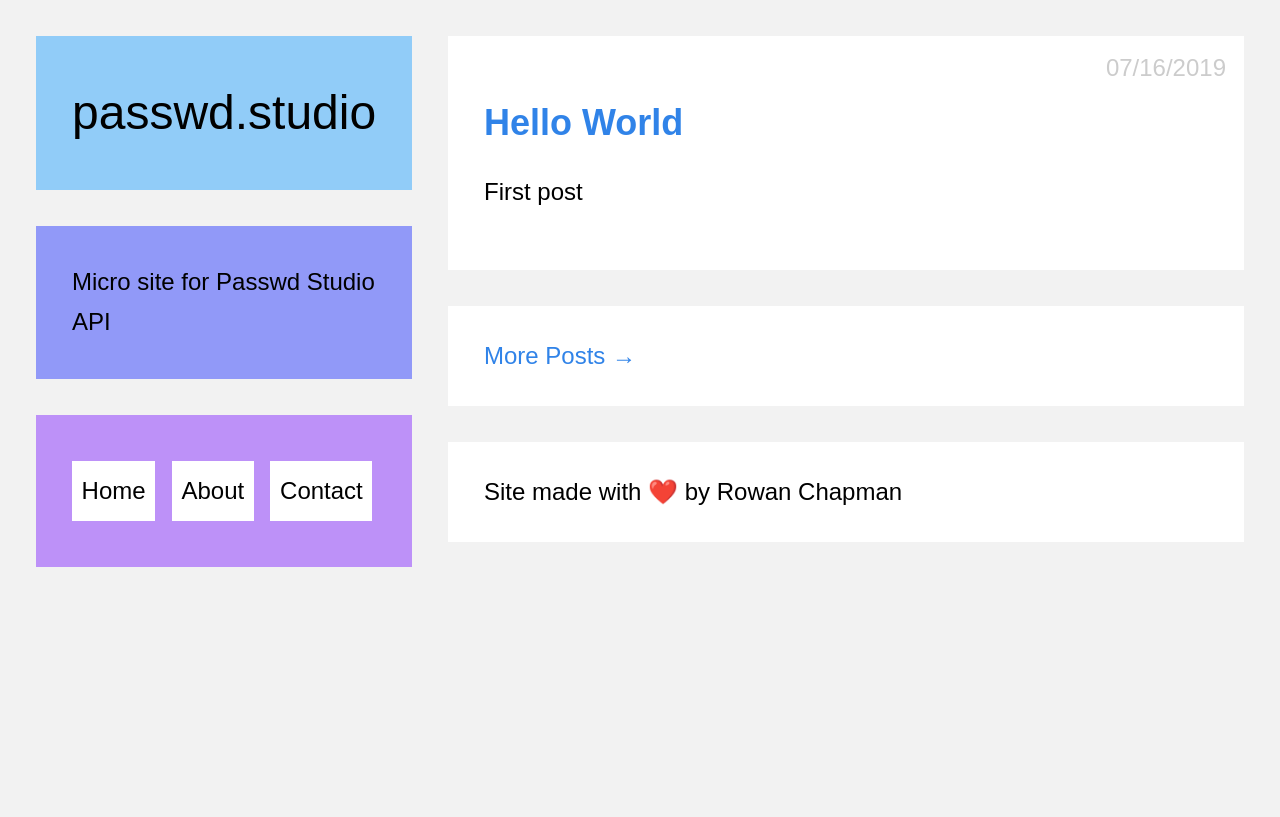
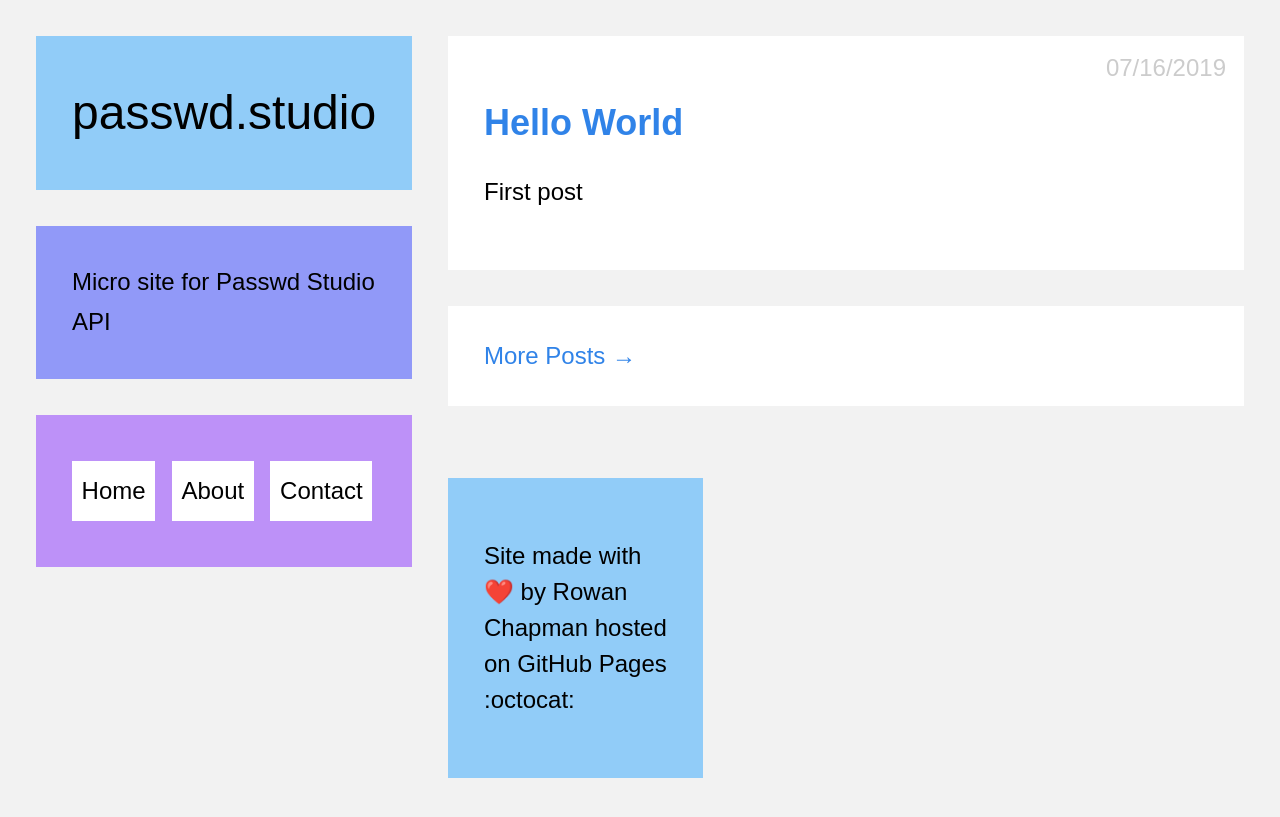
Before and after one commit to rchapman83/passwd-studio-web, a Jekyll site: the page built from index.html, in a window 1280 px wide. Shown: the top 817 px of the page. Built offline with Jekyll 4.4.1, drawn with Linux system fonts in a browser that asks for light colours; emoji names are drawn with the system emoji font.

Commit message:
update to layout

```diff
--- a/_includes/footer.html
+++ b/_includes/footer.html
@@ -1,3 +1,7 @@
-<footer class="module color3">
-    Site made with :heart: by {{ site.author }}
+<aside class="main-footer">
+<footer class="module">
+    <p>
+    Site made with :heart: by {{ site.author }} hosted on GitHub Pages :octocat:
+    </p>
 </footer>
+</aside>
--- a/_sass/_layout.scss
+++ b/_sass/_layout.scss
@@ -121,6 +121,27 @@
 
 /*****************************************************************************/
 /*
+/* Footer
+/*
+/*****************************************************************************/
+
+.main-footer {
+    width: 35%;
+    float: left;
+    line-height: 1.7;
+    p {
+        line-height: $base-line-height;
+        color: #000000;
+        font-size: 1em;
+    }
+}
+
+footer {
+  background: $blue1;
+}
+
+/*****************************************************************************/
+/*
 /* Content
 /*
 /*****************************************************************************/
```
